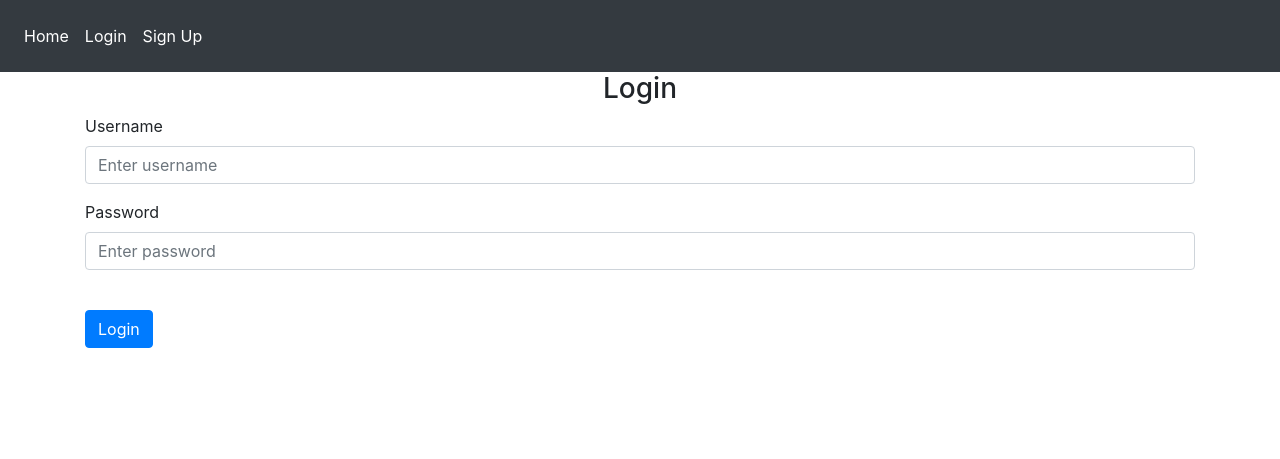
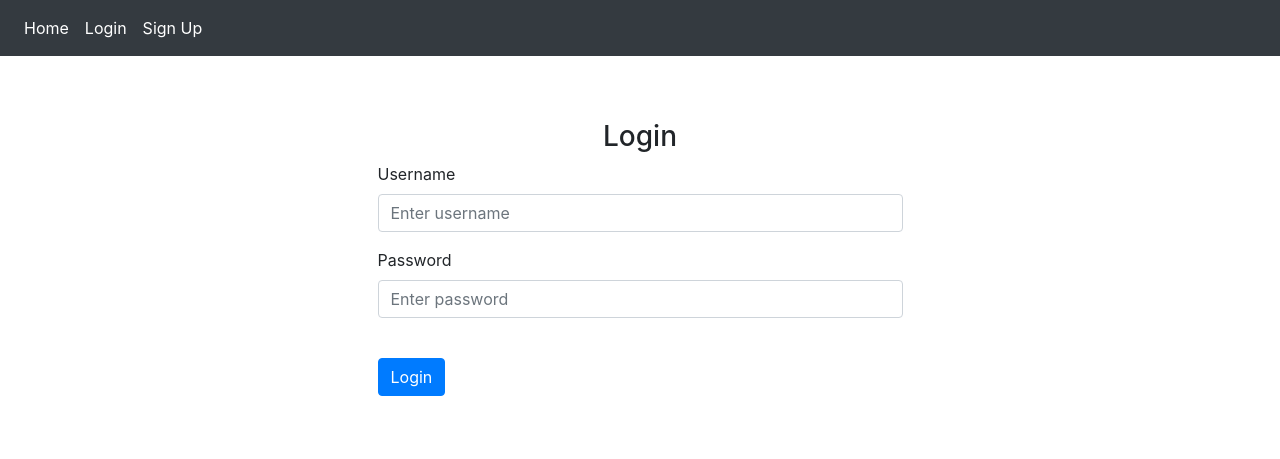
Before and after one commit to danielsh980/python-website, a Flask app: page /login in a window 1280 px wide. Shown: the top 459 px of the page. Run offline with Flask 3, Linux system fonts and the light colour scheme; some libraries are stand-ins or nearby versions.

Commit message:
More changes 7/4/23

```diff
--- a/website/templates/base.html
+++ b/website/templates/base.html
@@ -17,7 +17,7 @@
         <title>{% block title %}Home{% endblock %}</title>
     </head>
     <body>
-        <nav class="navbar navbar-expand-lg navbar-dark bg-dark py-3">
+        <nav class="navbar navbar-expand-lg navbar-dark bg-dark">
             <button
                 class="navbar-toggler"
                 type="button"
@@ -60,10 +60,11 @@
             {% endfor %}
         {% endif %}
         {% endwith %}
-
-        <div class="container">
-            {% block content %}
-            {% endblock %}
+        <div class="jumbotron vertical-center bg-white">
+            <div class="container">
+                {% block content %}
+                {% endblock %}
+            </div>
         </div>
         <script
             src="https://code.jquery.com/jquery-3.2.1.slim.min.js"
--- a/website/templates/login.html
+++ b/website/templates/login.html
@@ -1,5 +1,6 @@
 {% extends "base.html" %} {% block title %}Login{% endblock %}
 {% block content %}
+<div class="mx-auto col-6">
     <form method="POST">
         <h3 align="center">Login</h3>
         <div class="form-group">
@@ -15,7 +16,7 @@
         <div class="form-group">
         <label for="password">Password</label>
         <input
-           type="password"
+            type="text"
             class="form-control"
             id="password"
             name="password"
@@ -25,4 +26,5 @@
         <br />
         <button type="login" class="btn btn-primary">Login</button>
     </form>
+</div>
 {% endblock %}
--- a/website/templates/sign_up.html
+++ b/website/templates/sign_up.html
@@ -1,5 +1,6 @@
 {% extends "base.html" %} {% block title %}Sign Up{% endblock %}
 {% block content %}
+<div class="mx-auto col-6">
     <form method="POST">
         <h3 align="center">Sign Up</h3>
         <div class="form-group">
@@ -35,4 +36,5 @@
         <br />
         <button type="submit" class="btn btn-primary">Submit</button>
     </form>
+</div>
 {% endblock %}
```
Lines whose indentation alone changed are shown as unchanged.
